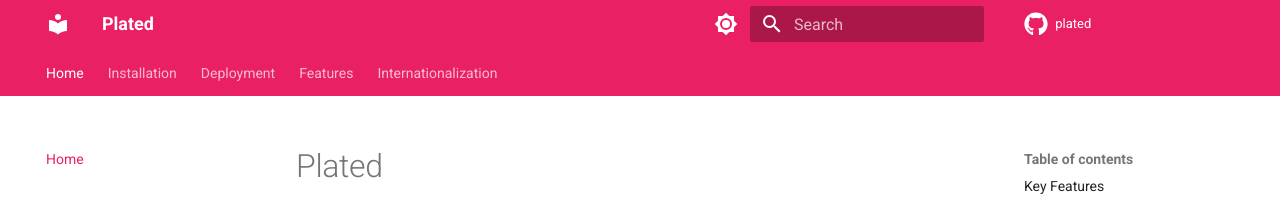
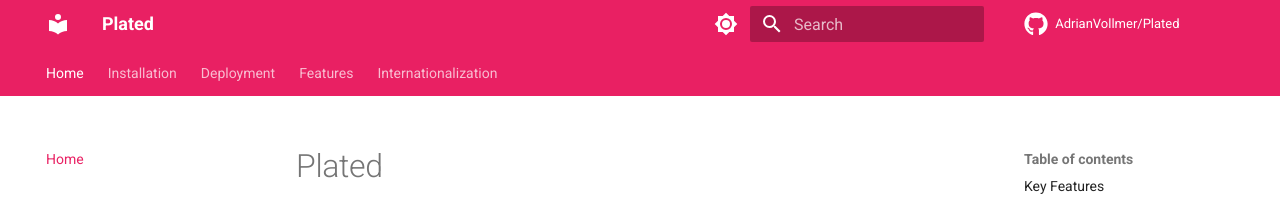
Before and after one commit to AdrianVollmer/Plated, an MkDocs documentation site: the page built from docs/index.md, in a window 1280 px wide. Shown: the top 205 px of the page. Built offline with MkDocs 1.6.1 and Material for MkDocs 9.7.7, drawn with Linux system fonts in a browser that asks for light colours; comment, search, counter and statistics services are not loaded.

Commit message:
Add CI workflows for Docker and documentation deployment
- Add GitHub Actions workflow to build and push Docker images to GHCR on
  tag push
- Add GitHub Actions workflow to build and deploy MkDocs documentation to
  GitHub Pages on tag push
- Update mkdocs.yml with correct repository URLs (AdrianVollmer/Plated)
- Update site_url to point to GitHub Pages (adrianvollmer.github.io/Plated)

The Docker workflow uses GitHub Container Registry and tags images with
semantic versioning. The docs workflow uses mkdocs gh-deploy to publish
to the gh-pages branch.

Resolves issue 002.md

🤖 Generated with [Claude Code](https://claude.com/claude-code)

Co-Authored-By: Claude <noreply@anthropic.com>

```diff
--- a/mkdocs.yml
+++ b/mkdocs.yml
@@ -1,8 +1,8 @@
 site_name: Plated
 site_description: Modern recipe management application
-site_url: https://plated.example.com
-repo_url: https://github.com/yourusername/plated
-repo_name: plated
+site_url: https://adrianvollmer.github.io/Plated
+repo_url: https://github.com/AdrianVollmer/Plated
+repo_name: AdrianVollmer/Plated
 
 theme:
   name: material
@@ -67,4 +67,4 @@ nav:
 extra:
   social:
     - icon: fontawesome/brands/github
-      link: https://github.com/yourusername/plated
+      link: https://github.com/AdrianVollmer/Plated
```
Also changed, not shown: 2 other files.
